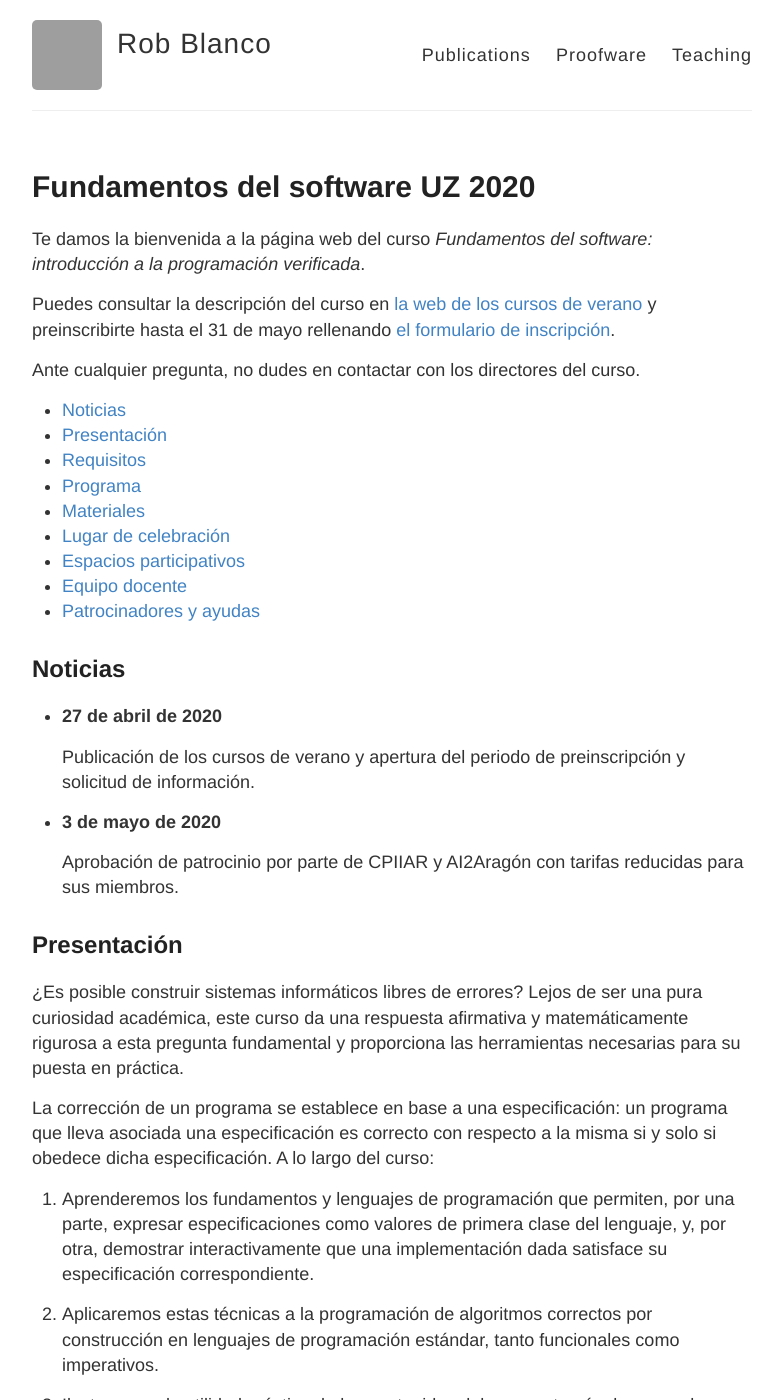
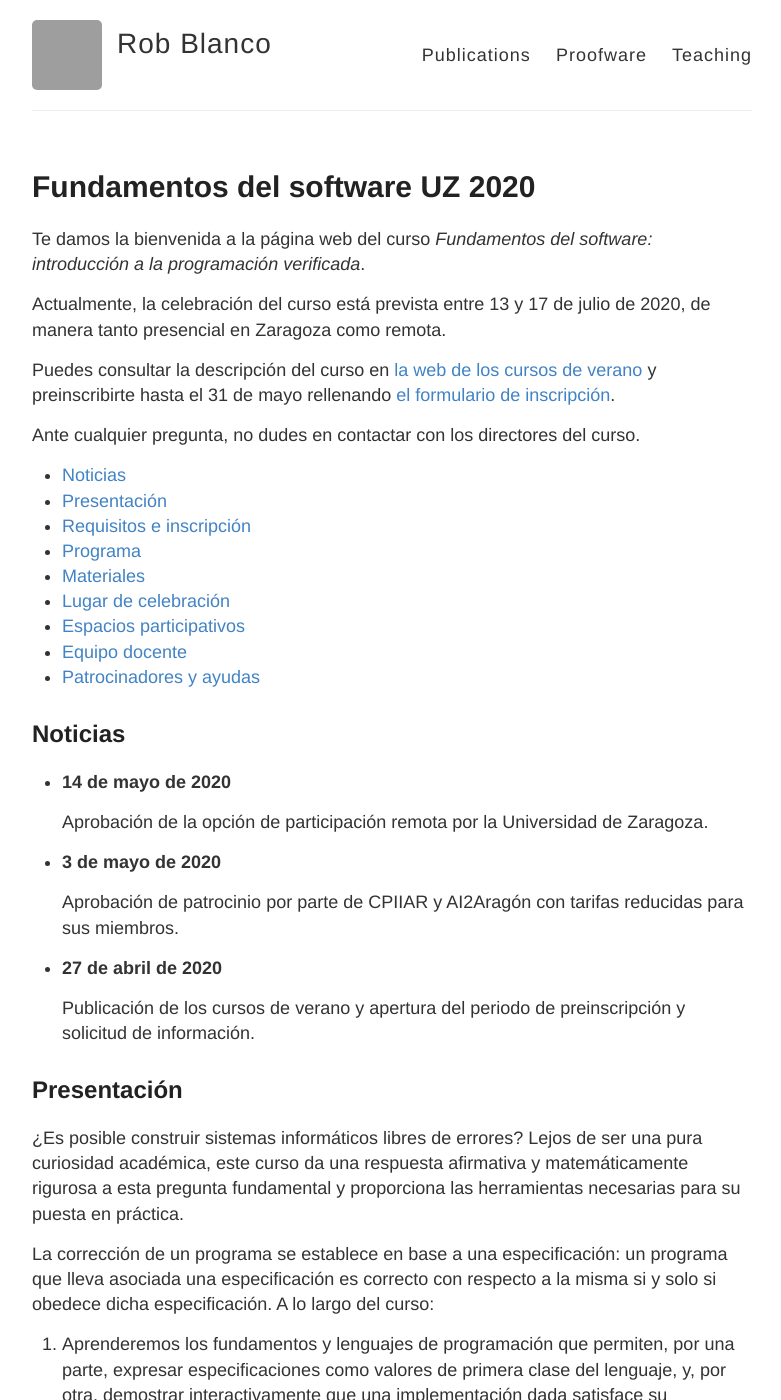
Before and after one commit to robblanco/robblanco.github.io, a Jekyll site: the page built from unizar2020.md, in a window 1280 px wide and 1400 px high. Shown: the whole window, without its empty margins (248-1029 px from the left). Built offline with Jekyll 4.4.1, drawn with Linux system fonts in a browser that asks for light colours; some of the changed text lies outside the part shown; grey boxes are pictures that could not be loaded.

Commit message:
Update on remote classes

```diff
--- a/unizar2020.md
+++ b/unizar2020.md
@@ -6,6 +6,9 @@ permalink: /teaching/unizar2020/
 
 Te damos la bienvenida a la página web del curso *Fundamentos del software:
 introducción a la programación verificada*.
+
+Actualmente, la celebración del curso está prevista entre 13 y 17 de julio de
+2020, de manera tanto presencial en Zaragoza como remota.
 
 Puedes consultar la descripción del curso en
 [la web de los cursos de verano](https://cursosextraordinarios.unizar.es/curso/2020/fundamentos-del-software-introduccion-la-programacion-verificada) y preinscribirte hasta el 31 de mayo rellenando
@@ -18,15 +21,20 @@ Ante cualquier pregunta, no dudes en contactar con los directores del curso.
 
 ## Noticias
 
- * **27 de abril de 2020**
+ * **14 de mayo de 2020**
 
-   Publicación de los cursos de verano y apertura del periodo de preinscripción
-   y solicitud de información.
+   Aprobación de la opción de participación remota por la Universidad de
+   Zaragoza.
 
  * **3 de mayo de 2020**
 
    Aprobación de patrocinio por parte de CPIIAR y AI2Aragón con tarifas
    reducidas para sus miembros.
+
+ * **27 de abril de 2020**
+
+   Publicación de los cursos de verano y apertura del periodo de preinscripción
+   y solicitud de información.
 
 ## Presentación
 
@@ -59,7 +67,7 @@ puesta en práctica interactiva, complementada por ejercicios con los que los
 participantes desarrollarán gradualmente su dominio de las herramientas de
 desarrollo, que culminarán en la construcción de un pequeño sistema verificado.
 
-## Requisitos
+## Requisitos e inscripción
 
 El curso es accesible a cualquier persona con conocimientos de lenguajes de
 programación y fundamentos matemáticos comparables a los de un segundo curso de
@@ -77,6 +85,9 @@ La Universidad de Zaragoza evaluará las posibilidades de celebración del curso
 lugares y fechas en función del número de inscritos en la primera semana de
 junio y las condiciones sanitarias. Por ello, animamos a los interesados a
 completar la solicitud durante el mes de mayo.
+
+La celebración del curso está prevista en un formato mixto que combine
+participación remota y presencial, en caso de que esta última sea posible.
 
 ## Programa
 
```
